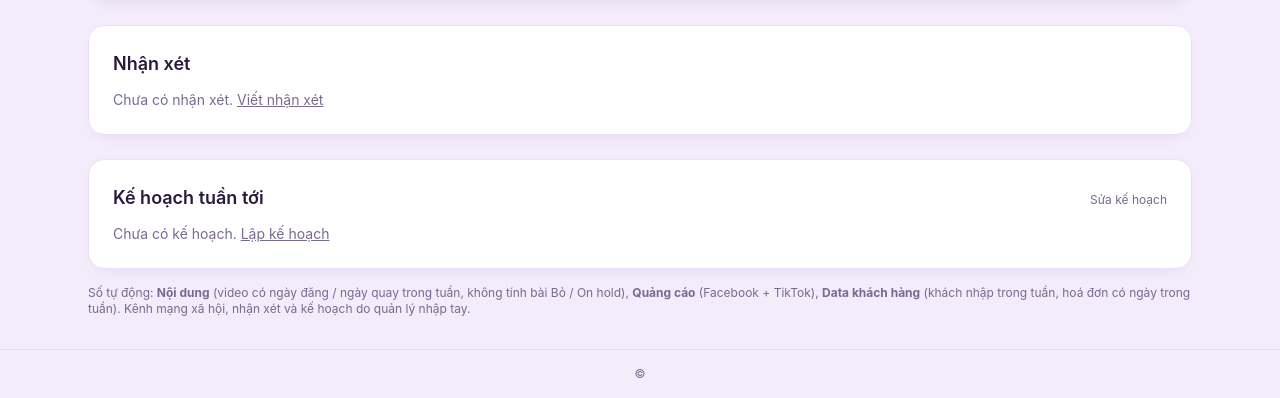
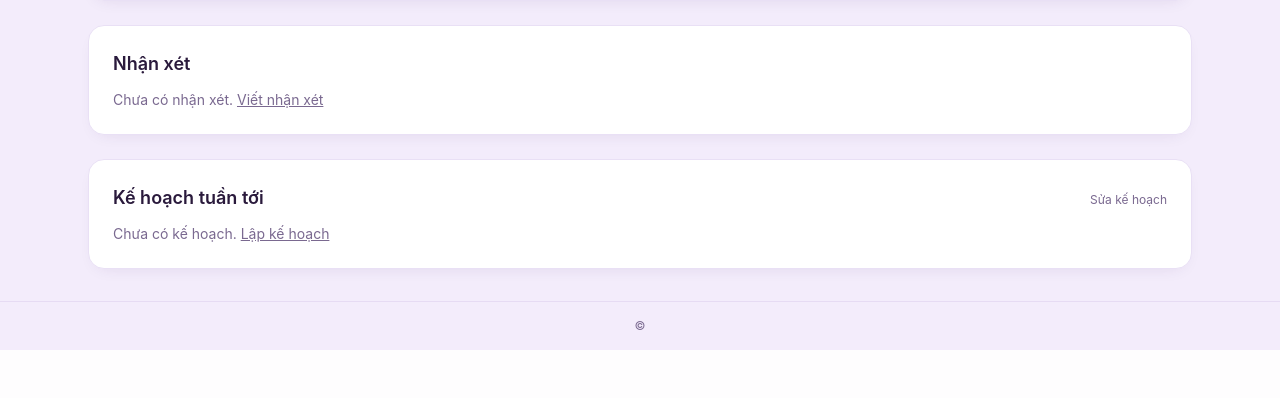
Before and after one commit to Deocomate/gvg-work-management, a Node server app: template src/views/reports/index.hbs in a window 1280 px wide. Shown: the part 781-1179 px from the top of the page. After the commit the page ends 1131 px from the top, so only its background shows below. Run offline with Node 20, Linux system fonts and the light colour scheme; the template is opened without the code that fills it, so the values that code supplies are empty; style sheets or scripts are compiled from the project's sources; some libraries are stand-ins or nearby versions.

Commit message:
Báo cáo tuần: bỏ dòng chú thích nguồn số liệu cuối trang
Co-Authored-By: Claude Opus 5.5 <noreply@anthropic.com>

```diff
--- a/src/views/reports/index.hbs
+++ b/src/views/reports/index.hbs
@@ -227,10 +227,6 @@
   {{/if}}
 </section>
 
-<p class="mt-4 text-xs text-ink-faint">
-  Số tự động: <b>Nội dung</b> (video có ngày đăng / ngày quay trong tuần, không tính bài Bỏ / On hold), <b>Quảng cáo</b> (Facebook + TikTok), <b>Data khách hàng</b> (khách nhập trong tuần, hoá đơn có ngày trong tuần).
-  Kênh mạng xã hội, nhận xét và kế hoạch do quản lý nhập tay.
-</p>
 </div>
 
 <script src="/vendor/html-to-image.js?v={{assetVersion}}" defer></script>
```
